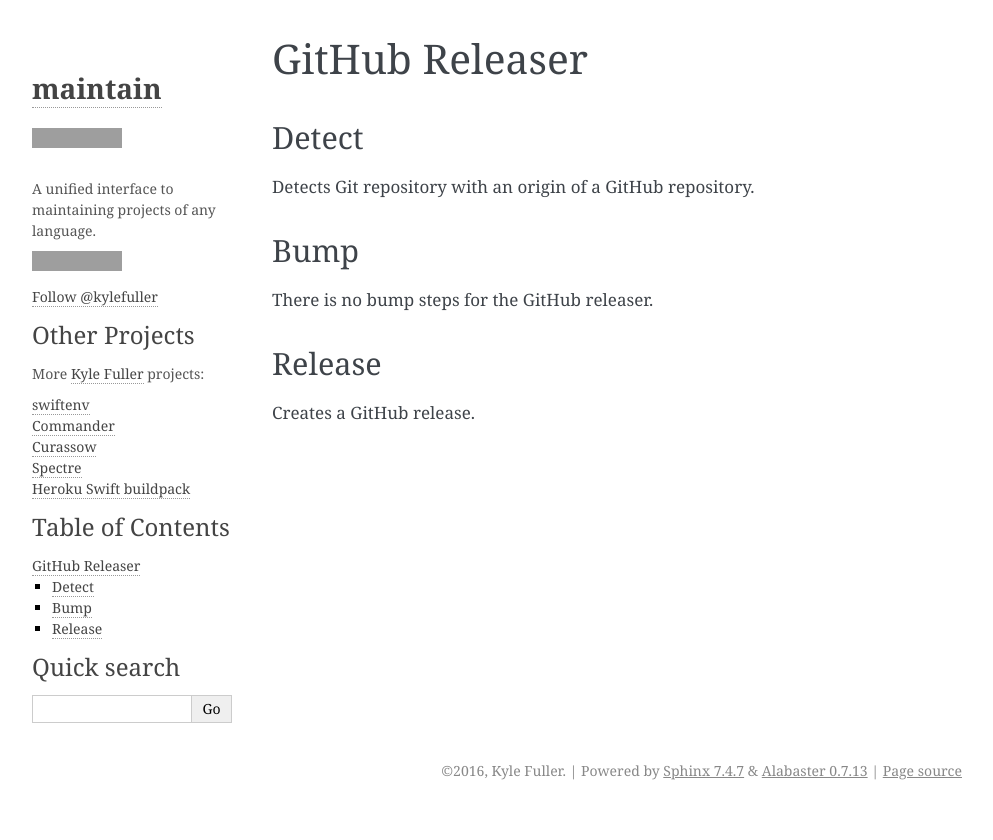
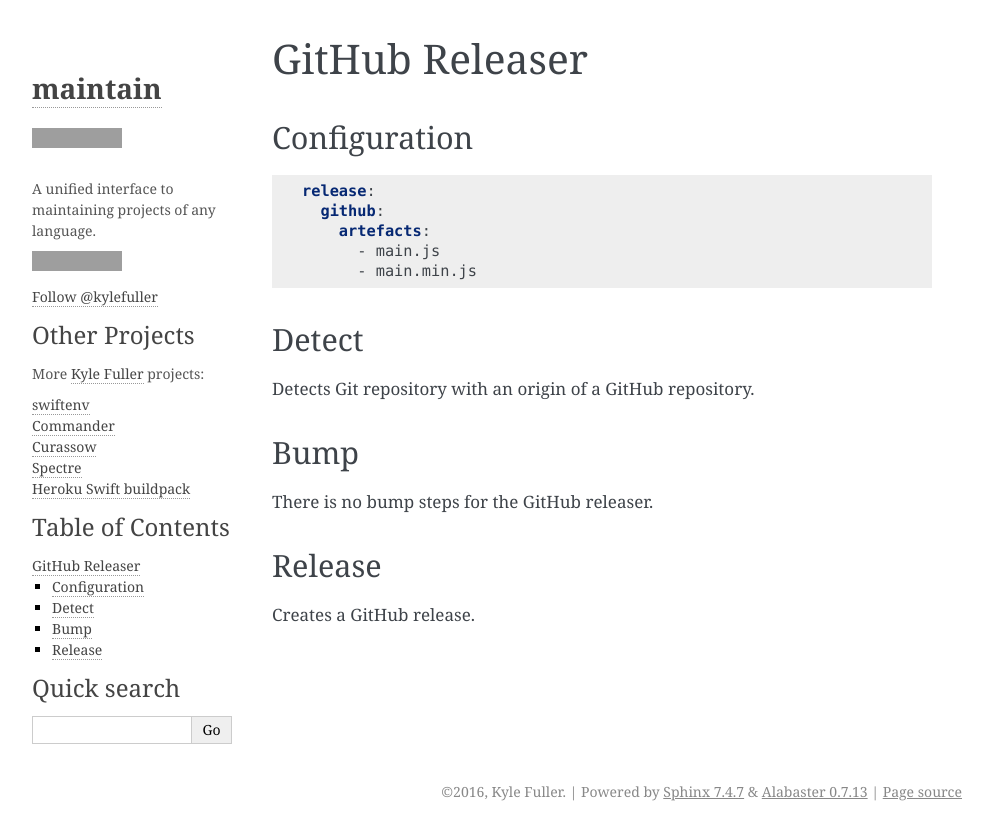
Before and after one commit to kylef/maintain, a Sphinx documentation site: the page built from docs/release/github.md, in a window 1280 px wide, cut to the strip 0-840 px from the top of the page. Shown: the whole strip, without its empty margins (148-1141 px from the left). Built offline with Sphinx 7.4.7, drawn with Linux system fonts in a browser that asks for light colours; comment, search, counter and statistics services are not loaded; grey boxes are pictures that could not be loaded.

Commit message:
feat: Allow uploading GitHub artefacts
Closes #11

````diff
--- a/docs/release/github.md
+++ b/docs/release/github.md
@@ -1,4 +1,14 @@
 # GitHub Releaser
+
+## Configuration
+
+```yaml
+release:
+  github:
+    artefacts:
+      - main.js
+      - main.min.js
+```
 
 ## Detect
 
````
Also changed, not shown: CHANGELOG.md (+1 -0 lines), 1 other file.
